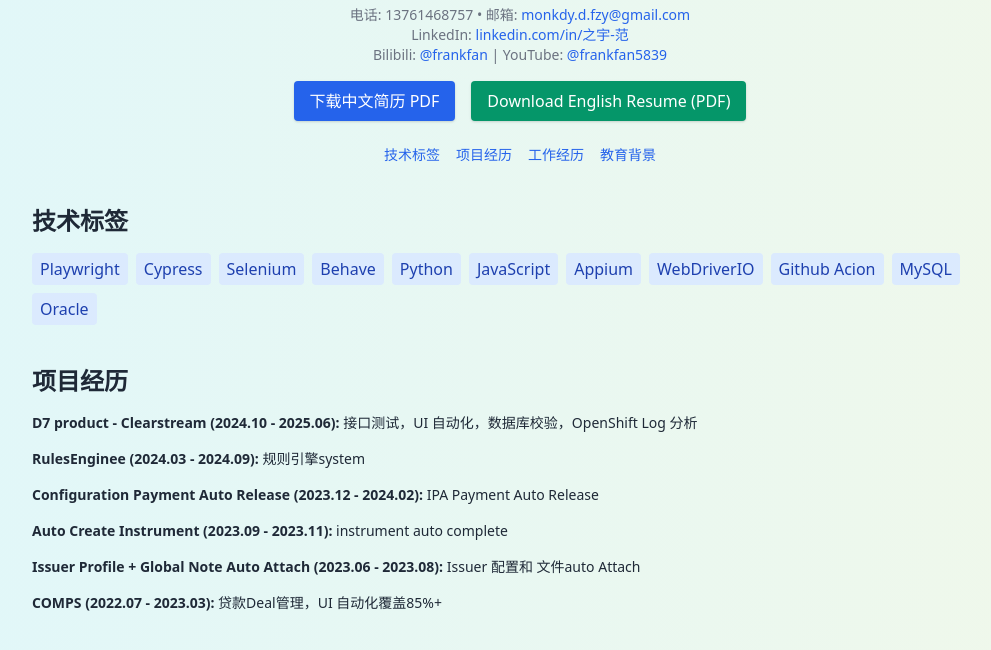
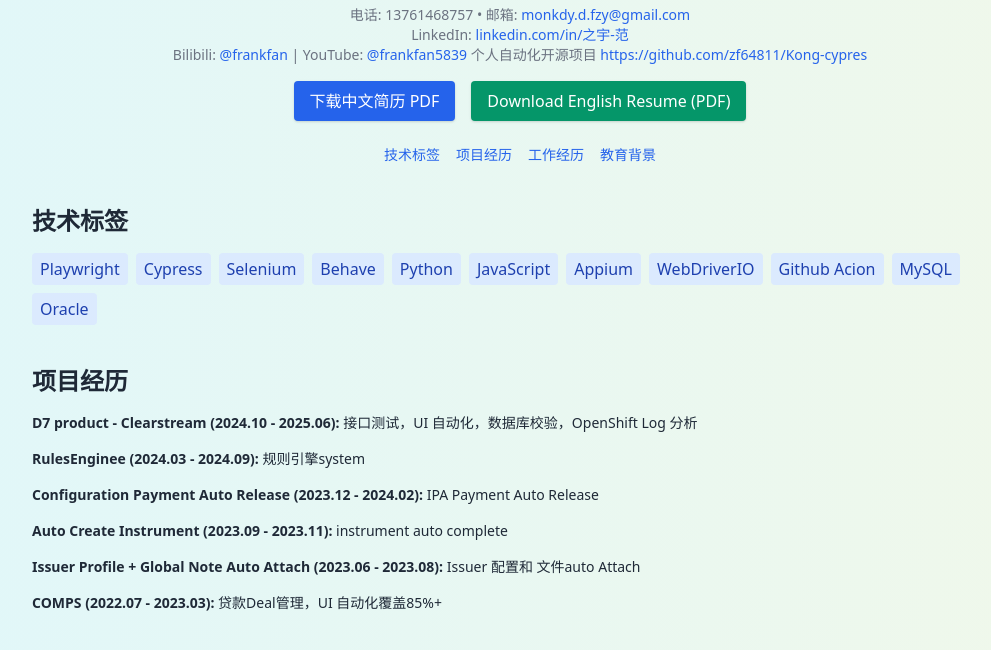
Before and after one commit to zf64811/resume-frank, a plain HTML site: page index.html in a window 1280 px wide. Shown: the part 127-777 px from the top of the page, without its empty margins (120-1111 px from the left). Drawn offline with nearby package versions, Linux system fonts and the light colour scheme.

Commit message:
[UPDATE] html

```diff
--- a/index.html
+++ b/index.html
@@ -34,6 +34,7 @@
         LinkedIn: <a href="https://www.linkedin.com/in/之宇-范-1302b62aa/" class="text-blue-600" target="_blank">linkedin.com/in/之宇-范</a><br>
         Bilibili: <a href="https://space.bilibili.com/4064444" class="text-blue-600" target="_blank">@frankfan</a> |
         YouTube: <a href="https://www.youtube.com/@frankfan5839" class="text-blue-600" target="_blank">@frankfan5839</a>
+        个人自动化开源项目 <a href="https://github.com/zf64811/Kong-cypress" class="text-blue-600" target="_blank">https://github.com/zf64811/Kong-cypres</a>
       </p>
       <div class="mt-4 flex flex-col sm:flex-row justify-center gap-4">
         <button onclick="downloadResume('范之宇简历.pdf', '范之宇简历.pdf')" class="bg-blue-600 text-white px-4 py-2 rounded shadow hover:bg-blue-700">
```
